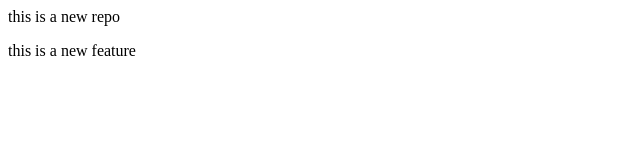
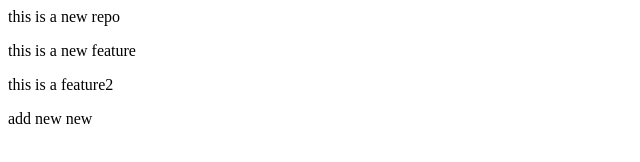
Before and after one commit to AyeshaNashith16/localrepo, a plain HTML site: page index.html in a window 1280 px wide. Shown: the whole page, without its empty margins (0-640 px from the left). Drawn offline with Linux system fonts and the light colour scheme.

Commit message:
my own feature

```diff
--- a/index.html
+++ b/index.html
@@ -1,3 +1,8 @@
 <p>this is a new repo
 </p>
 <p>this is a new feature</p>
+<p>
+    this is a feature2
+
+</p>
+<p>add new new</p>
```
